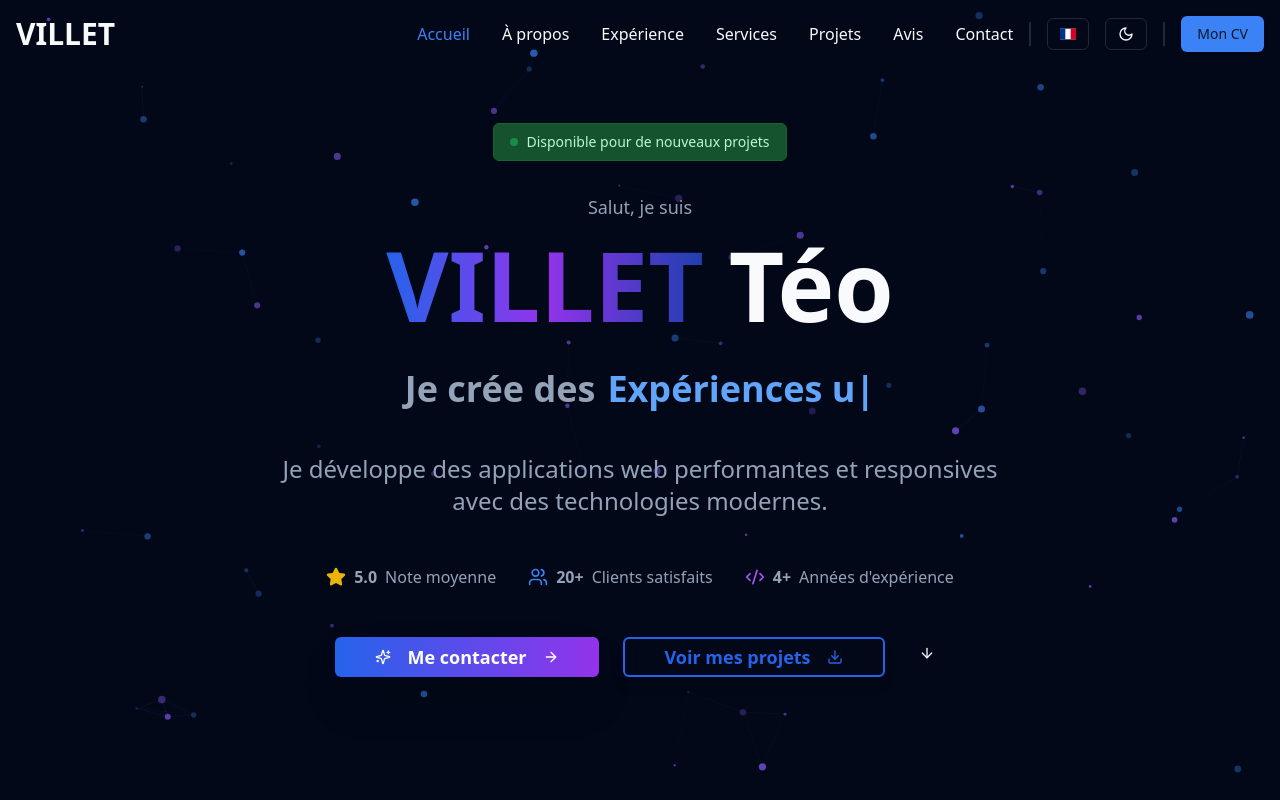
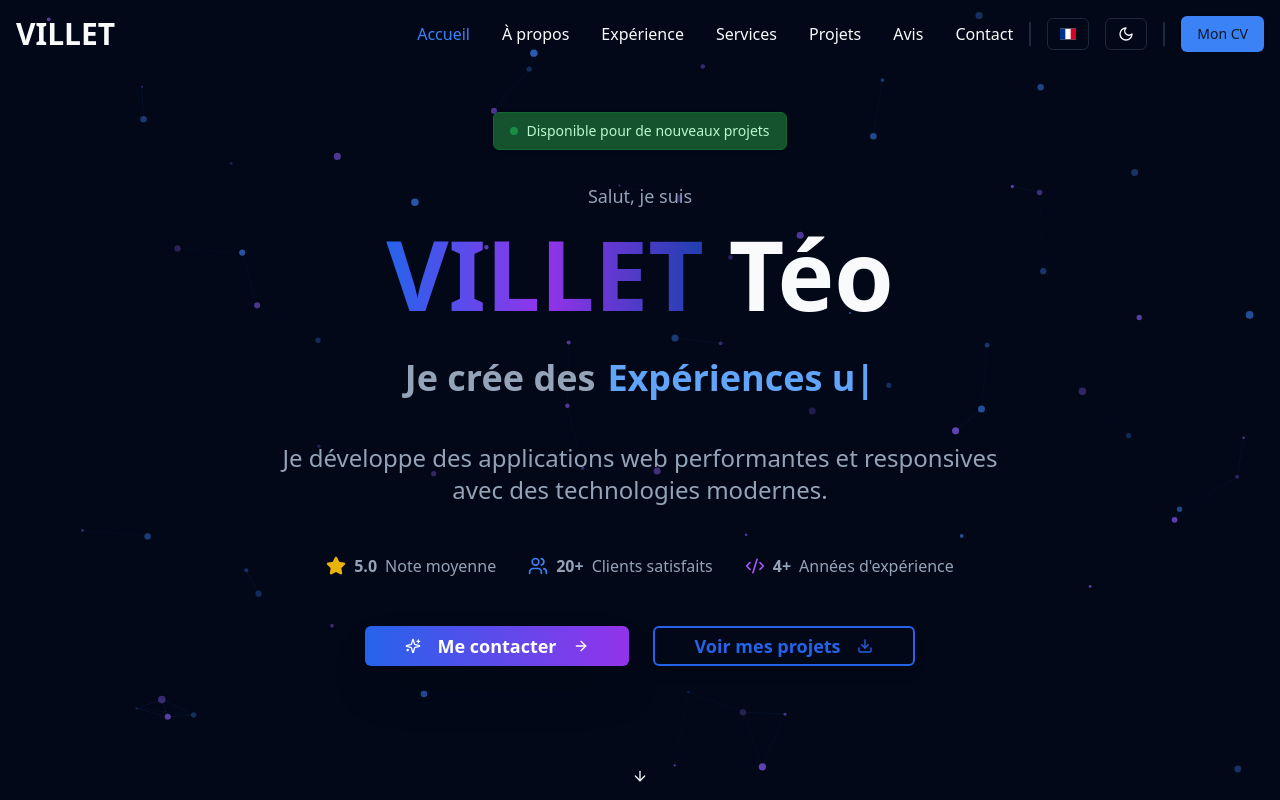
Before and after one commit to teovlt/portfolioFreelance, a React (Vite) app: page / in a window 1280 px wide. Shown: the top 800 px of the page. Built offline with nearby package versions, Linux system fonts and the light colour scheme.

Commit message:
Fix home padding and arrow

```diff
--- a/src/pages/Home.tsx
+++ b/src/pages/Home.tsx
@@ -12,7 +12,7 @@ export const Home = () => {
   const typingTexts = [t("home.typing1"), t("home.typing2"), t("home.typing3"), t("home.typing4"), t("home.typing5")];
 
   return (
-    <section id="home-section" className="min-h-screen py-20 flex items-center justify-center">
+    <section id="home-section" className="min-h-screen py-28 flex items-center justify-center">
       <ParticleBackground />
       <div className="container mx-auto px-4 sm:px-6 lg:px-8 relative z-10">
         <div className="text-center max-w-5xl mx-auto">
@@ -81,6 +81,9 @@ export const Home = () => {
               <span>{t("home.action2")}</span>
               <Download className="ml-2 h-5 w-5 group-hover:animate-bounce" />
             </Button>
+          </div>
+        </div>
+        <div className="flex items-center justify-center lg:mt-24 sm:mt-16 mt-12">
           <Button
             variant="ghost"
             className="flex items-center justify-center"
@@ -91,7 +94,6 @@ export const Home = () => {
           </Button>
         </div>
       </div>
-      </div>
     </section>
   );
 };
```
Lines whose indentation alone changed are shown as unchanged.
